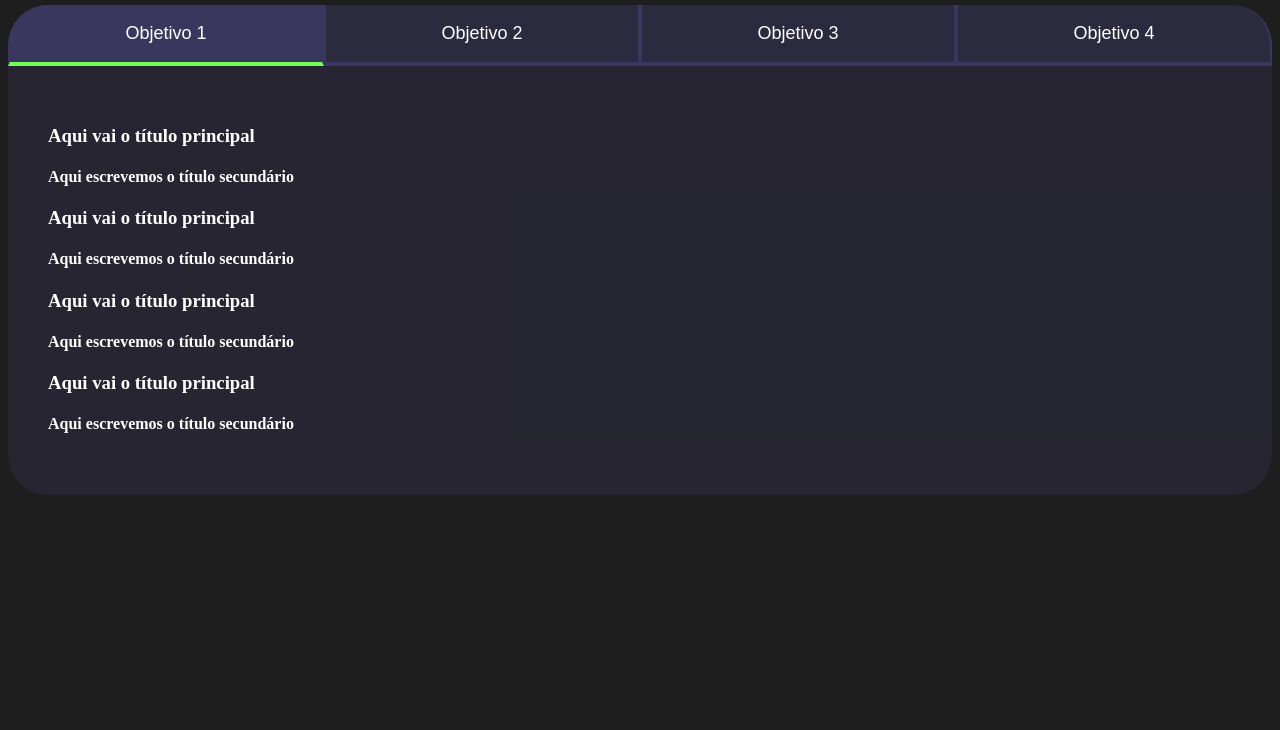
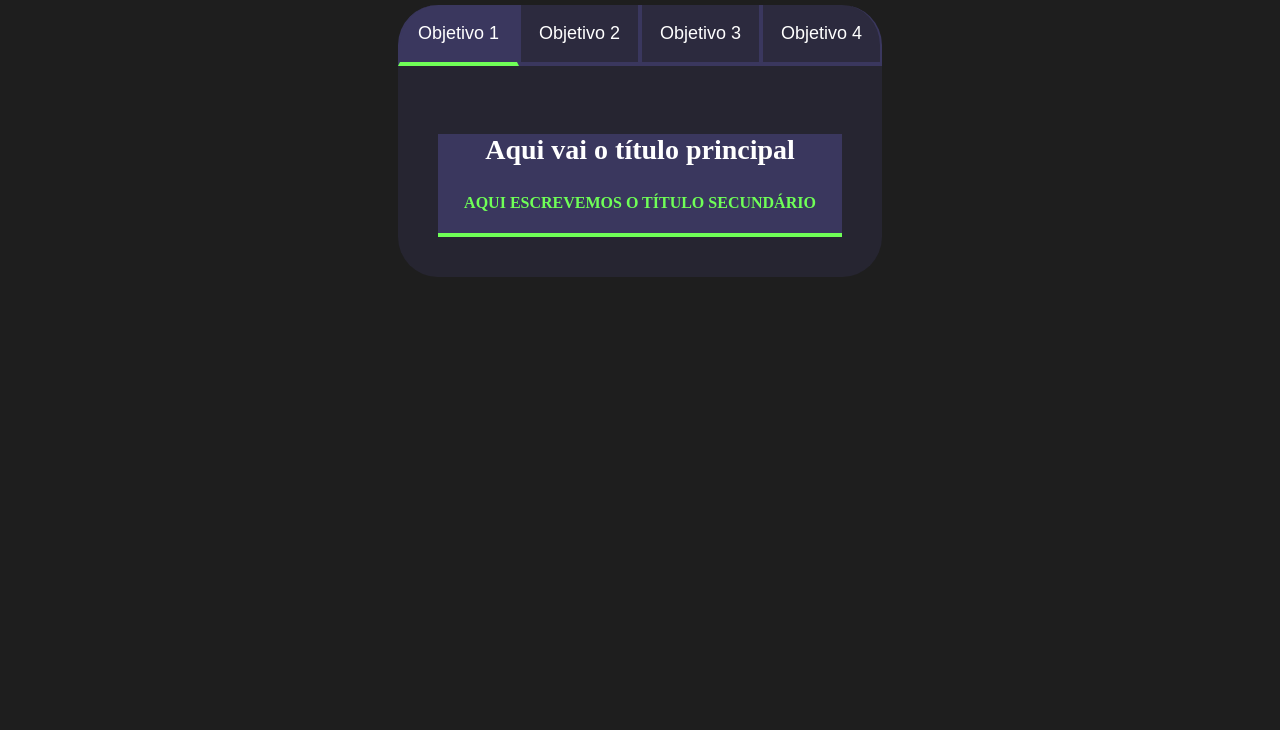
Before and after one commit to xaulindematadordeporco/terceiro-repositorio, a plain HTML site: page index.html in a window 1280 px wide. Shown: the part 70-800 px from the top of the page. Drawn offline with Linux system fonts and the light colour scheme.

Commit message:
amo a evelyn

```diff
--- a/index.html
+++ b/index.html
@@ -1,14 +1,16 @@
 <!DOCTYPE html>
 <html lang="pt-br">
+
 <head>
     <meta charset="UTF-8">
     <meta name="viewport" content="width=device-width, initial-scale=1.0">
     <title>Meus objetivos do ano</title>
     <link rel="stylesheet" href="style.css">
 </head>
+
 <body>
 
-    <section class="conteudo-principal"></section>
+    <section class="conteudo-principal">
         <h2 class=”titulo-principal”>Meus Objetivos do ano<span>_<span></h2>
 
         <div class="conteudo">
@@ -20,7 +22,7 @@
             </div>
 
             <div class="abas-textos">
-            <div class="aba-conteudo">
+                <div class="aba-conteudo ativo">
                     <h3 class="aba-conteudo-titulo-principal"> Aqui vai o título principal </h3>
                     <h4 class="aba-conteudo-titulo-secundario">Aqui escrevemos o título secundário </h4>
                 </div>
@@ -38,6 +40,8 @@
                 </div>
             </div>
         </div>
+    </section>
     <script src="main.js"></script>
 </body>
+
 </html>
--- a/style.css
+++ b/style.css
@@ -69,6 +69,26 @@ body {
     border-bottom: 4px solid var(--verde);
 }
 
+.aba-conteudo-titulo-principal {
+    font-size: 28px;
+    text-align: center;
+}
+
+.aba-conteudo-titulo-secundario {
+    text-align: center;
+    color: var(--verde);
+    text-transform: uppercase;
+}
+
+.aba-conteudo.ativo{
+    display: block;
+}
+
+.aba-conteudo {
+    display: none;
+}
+
+
 @media screen and (min-width: 768px) {
     .botoes {
         display: flex;
```
Lines whose indentation alone changed are shown as unchanged.
